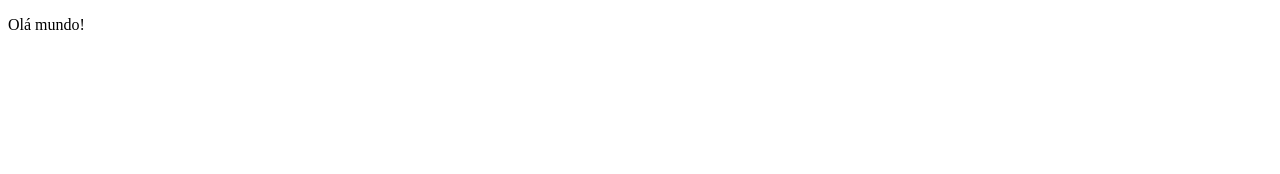
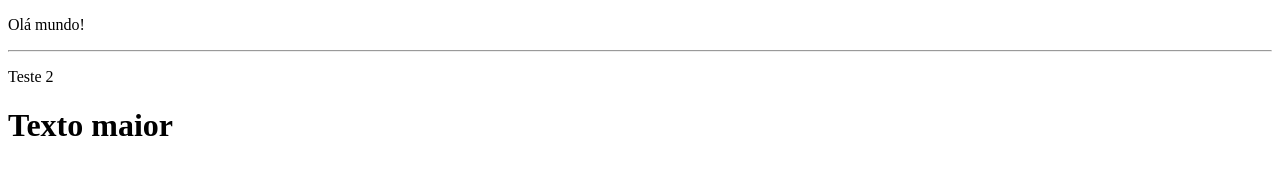
Before and after one commit to Willynoara705/primeiro_repositorio, a plain HTML site: page index.html in a window 1280 px wide. Drawn offline with Linux system fonts and the light colour scheme.

Commit message:
Acresentei h1

```diff
--- a/estilo.css
+++ b/estilo.css
@@ -0,0 +1,6 @@
+p {
+    background-color: blue;
+}
+h1 {
+    color: red
+}
--- a/index.html
+++ b/index.html
@@ -1,11 +1,14 @@
 <!DOCTYPE html>
 <html>
     <head>
-      <meta charset="utf-8"
+      <meta charset="utf-8">
       <link real="stylesheet" href="estilo.css">
     </head>
 
 <body>
  <p>Olá mundo!</p>
+ <hr/>
+ <p>Teste 2</p>
+ <h1>Texto maior</h1>
     </body>
 </html>
```
